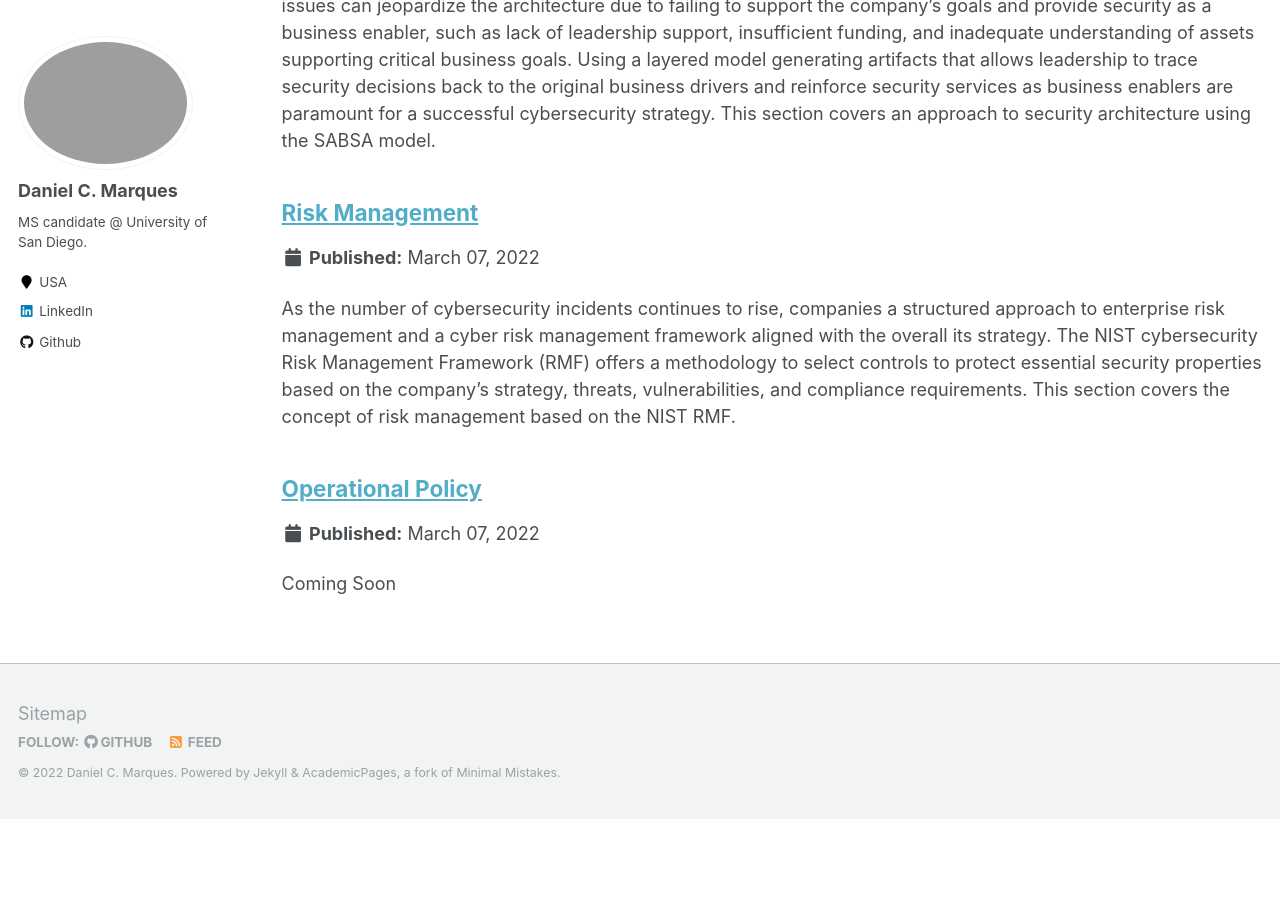
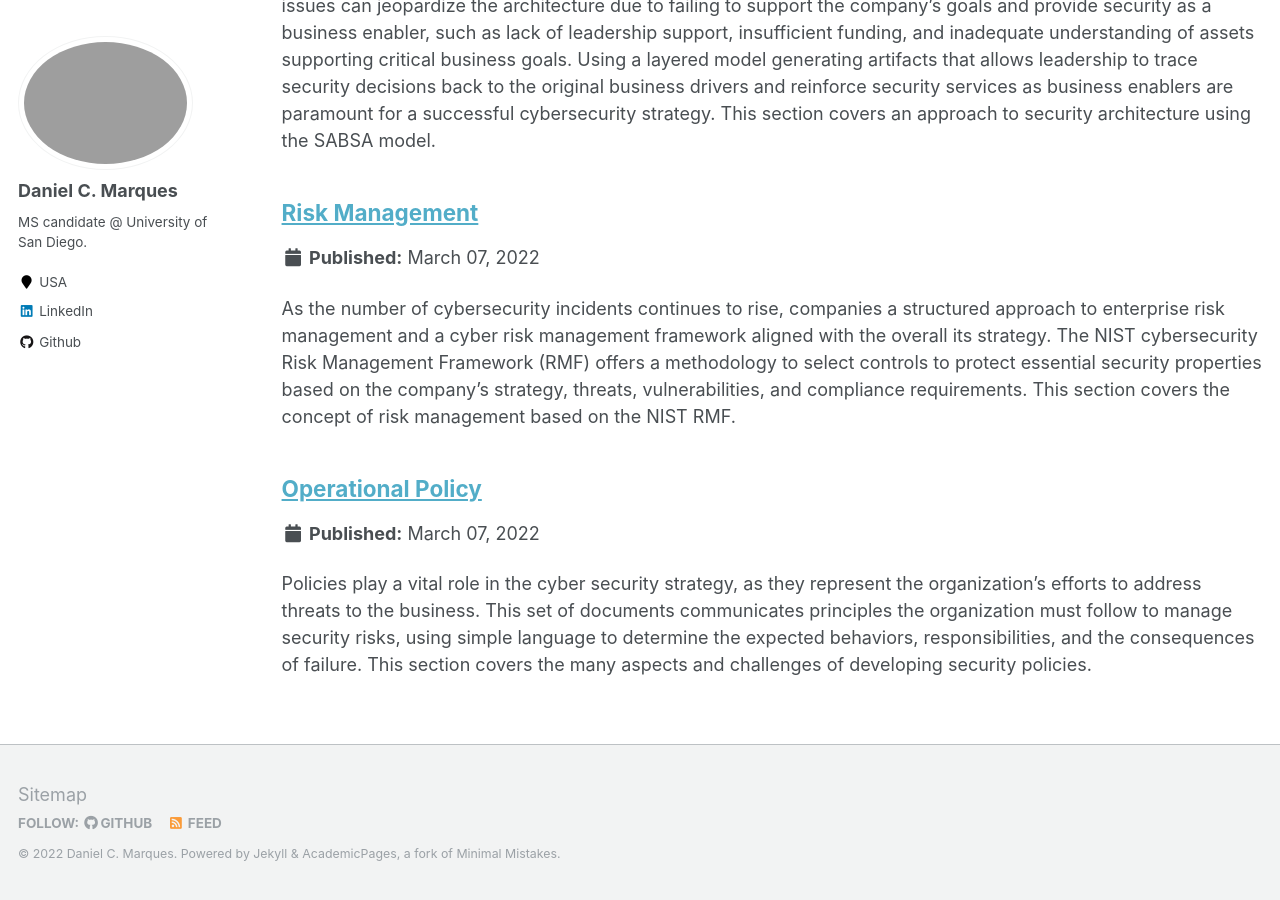
Before and after one commit to danielcmarques/danielcmarques.github.io, a Jekyll site: the page built from _pages/portfolio.html, in a window 1280 px wide and 900 px high, scrolled down 859 px. Built offline with Jekyll 4.4.1, drawn with Linux system fonts in a browser that asks for light colours; before the commit the page ends 1678 px from its top, so only the background shows below that.

Commit message:
CSOL 540 Update
* Fixed formatting.
* Added introduction paragraph.
* Added coursework.

```diff
--- a/_portfolio/csol540.md
+++ b/_portfolio/csol540.md
@@ -1,10 +1,12 @@
 ---
 title: "Operational Policy"
-excerpt: "Coming Soon"
+excerpt: "Policies play a vital role in the cyber security strategy, as they represent the organization’s efforts to address threats to the business. This set of documents communicates principles the organization must follow to manage security risks, using simple language to determine the expected behaviors, responsibilities, and the consequences of failure. This section covers the many aspects and challenges of developing security policies."
 collection: portfolio
 ---
 
-WIP.
+Policies play a vital role in the cyber security strategy, as they represent the organization’s efforts to address threats to the business. This set of documents communicates principles the organization must follow to manage security risks, using simple language to determine the expected behaviors, responsibilities, and consequences of failure. The alignment between policies and business requirements is paramount for a cybers security strategy that serves as an enabler, as they “describe how to conduct business functions and transactions with the desired outcome” (Johnson, 2014). Therefore, the cyber security practitioner's professional responsibility is to review the impact of laws and regulations while developing policies and potential privacy concerns associated with the increased amount of data companies collect from their clients. The policies must also consider the ethical implications of security decisions, specially associated with private data.
+
+This section covers the many aspects and challenges of developing security policies.
 
 ## Laws, Regulations, and Standards
 Companies continue to collect increasing amounts of data, potentially increasing user exposure to threats and jeopardizing their privacy. This scenario pressures the industry to develop mechanisms that ensure organizations take appropriate measures to safeguard sensitive information. As noted by Johnson (2014, p.65), security and privacy laws and regulations play three essential roles in that direction: establishing the grounds to protect personal privacy, limiting how companies can use and collect the user’s private data and holding accountable organizations when breaches occur.
@@ -13,14 +15,14 @@ Users primarily drive the surge in privacy laws and regulations. For instance, B
 
 A drawback, however, can be the cost. The compliance process for larger organizations that did not prioritize the privacy of their customer data might be resource and time-consuming, requiring additional personnel and the creation of new positions within the organizational structure. Finally, the failure to comply with applicable law and regulation can result in penalties such as fines.
 
-### Industry Examples
-Protecting the patient’s privacy should be one of the organization’s primary goals; therefore, they should follow industry security standards that guide success. Healthcare providers, for instance, are subject to federal and state laws regarding safeguarding and handling patients’ private information. Healthcare companies should comply primarily with the HIPAA regulation, and as they may offer access to patient information online, they should also consider COPPA and its coverage of children’s data.
+### HealthcareIndustry Examples
+In the healthcare industry, protecting the patient’s privacy should be one of the organization’s primary goals; therefore, they should follow industry security standards that guide success. Healthcare providers, for instance, are subject to federal and state laws regarding safeguarding and handling patients’ private information. Healthcare companies should comply primarily with the HIPAA regulation, and as they may offer access to patient information online, they should also consider COPPA and its coverage of children’s data:
+
+* **[Health Insurance Portability and Accountability Act of 1996 (HIPAA)](https://aspe.hhs.gov/report/health-insurance-portability-and-accountability-act-1996).** Presents a set of standards that health insurance and health care providers must adopt when to safeguard patient information, including health conditions, treatments, and payment. According to [HIPPA’s Security Rule](https://www.hhs.gov/hipaa/for-professionals/security/laws-regulations/index.html), organizations must define administrative, physical, and technical controls to ensure the data’s security. These controls include establishing a managed security process, a breach notification process, access control to patient information based on the least privilege principle, periodic assessments, physical access control to facilities and devices, audit controls, and data security while at rest and in transit.
+
+* **[Children’s Online Privacy Protection Act (COPPA)](https://www.ftc.gov/enforcement/rules/rulemaking-regulatory-reform-proceedings/childrens-online-privacy-protection-rule).** Focuses on safeguarding under 13-year-old children’s online information, mainly how it is collected and used. To comply with COPPA, HCI must provide parents with a comprehensive privacy policy, obtain their verifiable consent to handle their children’s data, and provide parents with the ability to review the information stored.
 
 When operating nationwide, the healthcare provider may collect and store information from patients residing in many states; as such, the organization must consider the relevant state and law privacy regulations. Although many HIPAA requirements overlap with state laws, the [HIPAA Privacy Rule](https://www.hhs.gov/hipaa/for-professionals/privacy/laws-regulations/index.html) notes that more stringent regulations can overrule HIPAA directives. The Chief Privacy Officer (CPO) and the organization’s general counsel must review the policies to align with local privacy laws.
-
-**[Health Insurance Portability and Accountability Act of 1996 (HIPAA)](https://aspe.hhs.gov/report/health-insurance-portability-and-accountability-act-1996).** Presents a set of standards that health insurance and health care providers must adopt when to safeguard patient information, including health conditions, treatments, and payment. According to [HIPPA’s Security Rule](https://www.hhs.gov/hipaa/for-professionals/security/laws-regulations/index.html), organizations must define administrative, physical, and technical controls to ensure the data’s security. These controls include establishing a managed security process, a breach notification process, access control to patient information based on the least privilege principle, periodic assessments, physical access control to facilities and devices, audit controls, and data security while at rest and in transit.
-
-**[Children’s Online Privacy Protection Act (COPPA)](https://www.ftc.gov/enforcement/rules/rulemaking-regulatory-reform-proceedings/childrens-online-privacy-protection-rule).** Focuses on safeguarding under 13-year-old children’s online information, mainly how it is collected and used. To comply with COPPA, HCI must provide parents with a comprehensive privacy policy, obtain their verifiable consent to handle their children’s data, and provide parents with the ability to review the information stored.
 
 ## Data Classification and Security Policy Models
 Developers and system administrators are already concerned with keeping the systems stable and readily accessible, leaving minimal time to worry about security. Also, as Dykstra (2015) noted, “Cybersecurity is complex because it is constantly changing. As soon as you think you’ve addressed a problem, the problem or the environment changes.” This situation typically results in a security team often focused on solving crises (such as incidents) or blindly relying on industry practices developed by security professionals that also came from a similar context.
@@ -31,7 +33,7 @@ To convince coworkers and supervisors of the benefits of using a scientific appr
 
 The following paper illustrates a formalized classification policy by outlining the classification scheme and the requirements to safeguard assets and information according to their classification. The classification layers are based on the “Legal Classification Scheme” proposed by Johnson (2014).
 
-* _[Asset and Information Classification Policy](http://danielcmarques.github.io/files/coursework/csol540/)_
+* _[Asset and Information Classification Policy](http://danielcmarques.github.io/files/coursework/csol540/CSOL540.Assignment.Classification_Policy.Daniel_Cordeiro_Marques.pdf)_
 
 ## Privacy Policies
 In general, people want their privacy to make their decisions, take actions, and speak freely. It is also their fundamental right; the Universal Declaration of Human Rights (The United Nations, 1948, art. 12) states that “no one shall be subjected to arbitrary interference with his privacy (...). Everyone has the right to the protection of the law against such interference or attacks.” Therefore, users must have the ability to decide how their information is collected, stored, and used.
@@ -44,7 +46,7 @@ From the user’s perspective, the best way to protect online information to pro
 
 The following paper illustrates a privacy policy summary delineates a Healthcare organization's privacy domains, relevant laws and standards, and the responsibilities of revoking and granting access to information.
 
-* _[Privacy Policy Summary](http://danielcmarques.github.io/files/coursework/csol540/)_
+* _[Privacy Policy Summary](http://danielcmarques.github.io/files/coursework/csol540/CSOL540.Assignment.Privacy_Policy.Daniel_Cordeiro_Marques.pdf)_
 
 ## Policy Implementation, Enforcement, and Compliance
 Threat actors see an opportunity to compromise valuable data and profit from cyberattacks, naturally driving the number of security events every year. This poses as a challenge as threats continue to adapt and evolve. Ultimately, most organizations are unable to follow this evolution and adapt their policies, procedures, and overall security architecture, causing the damage we have been following all over the news.
@@ -53,7 +55,7 @@ As security professionals, we can start by bridging the gap between business, te
 
 Organizations develop policies to safeguard sensitive data to align with relevant regulations and support business needs. Therefore, failing to comply with such policies can lead to severe consequences for the organization, including regulatory fines and damage to its reputation. The implementation, enforcement, and compliance plan establishes guiding principles to ensure that the organization appropriately implements and enforces controls and their compliance with the organizational policies. The following paper serves as an example of this plan.
 
-* _[Implementation, Enforcement, and Compliance Summary Plan](http://danielcmarques.github.io/files/coursework/csol540/)_
+* _[Implementation, Enforcement, and Compliance Summary Plan](http://danielcmarques.github.io/files/coursework/csol540/CSOL540.Assignment.Implementation_Enforcement_and_Compliance_Plan.Daniel_Cordeiro_Marques.pdf)_
 
 ## Reflection
 WIP.
@@ -61,10 +63,17 @@ WIP.
 
 ## References
 Andersen, H., & Hepburn, B. (2020). _Scientific Method_ (E. N. Zalta, Ed.; Winter 2020 Edition ed.). The Stanford Encyclopedia of Philosophy. [https://plato.stanford.edu/archives/win2020/entries/scientific-method/](https://plato.stanford.edu/archives/win2020/entries/scientific-method/)
+
 Boyon, N., & Wallard, H. (2019, January 25). _Ignorance and distrust prevail about what companies and governments do with personal data_. Ipsos. [https://www.ipsos.com/en/ignorance-and-distrust-prevail-about-what-companies-and-governments-do-personal-data](https://www.ipsos.com/en/ignorance-and-distrust-prevail-about-what-companies-and-governments-do-personal-data)
+
 Dykstra, J. (2015). _Essential Cybersecurity Science_. O'Reilly. [https://www.oreilly.com/library/view/essential-cybersecurity-science/9781491921050/ch01.html](https://www.oreilly.com/library/view/essential-cybersecurity-science/9781491921050/ch01.html).
+
 Goldstein, L., & Abrams, M. (2021, March 25). _Will expectations for US privacy legislation overwhelm the process? International Association of Privacy Professionals_. [https://iapp.org/news/a/will-expectations-for-federal-privacy-legislation-overwhelm-the-process/](https://iapp.org/news/a/will-expectations-for-federal-privacy-legislation-overwhelm-the-process/)
+
 Johnson, R. (2014). _Security Policies and Implementation Issues (2nd ed.)_. Jones & Bartlett Learning.
+
 Oracle. (2018, July 24). _5 Surprising Side Benefits of GDPR Compliance. Channel Futures_. [https://www.channelfutures.com/from-the-industry/5-surprising-side-benefits-of-gdpr-compliance](https://www.channelfutures.com/from-the-industry/5-surprising-side-benefits-of-gdpr-compliance)
+
 Redman, T. C., & Waitman, R. M. (2020, January 28). _Do You Care About Privacy as Much as Your Customers Do? Harvard Business Review_. [https://hbr.org/2020/01/do-you-care-about-privacy-as-much-as-your-customers-do](https://hbr.org/2020/01/do-you-care-about-privacy-as-much-as-your-customers-do)
+
 The United Nations. (1948). _Universal Declaration of Human Rights_. [https://www.un.org/en/about-us/universal-declaration-of-human-rights](https://www.un.org/en/about-us/universal-declaration-of-human-rights)
```
Also changed, not shown: 4 other files.
